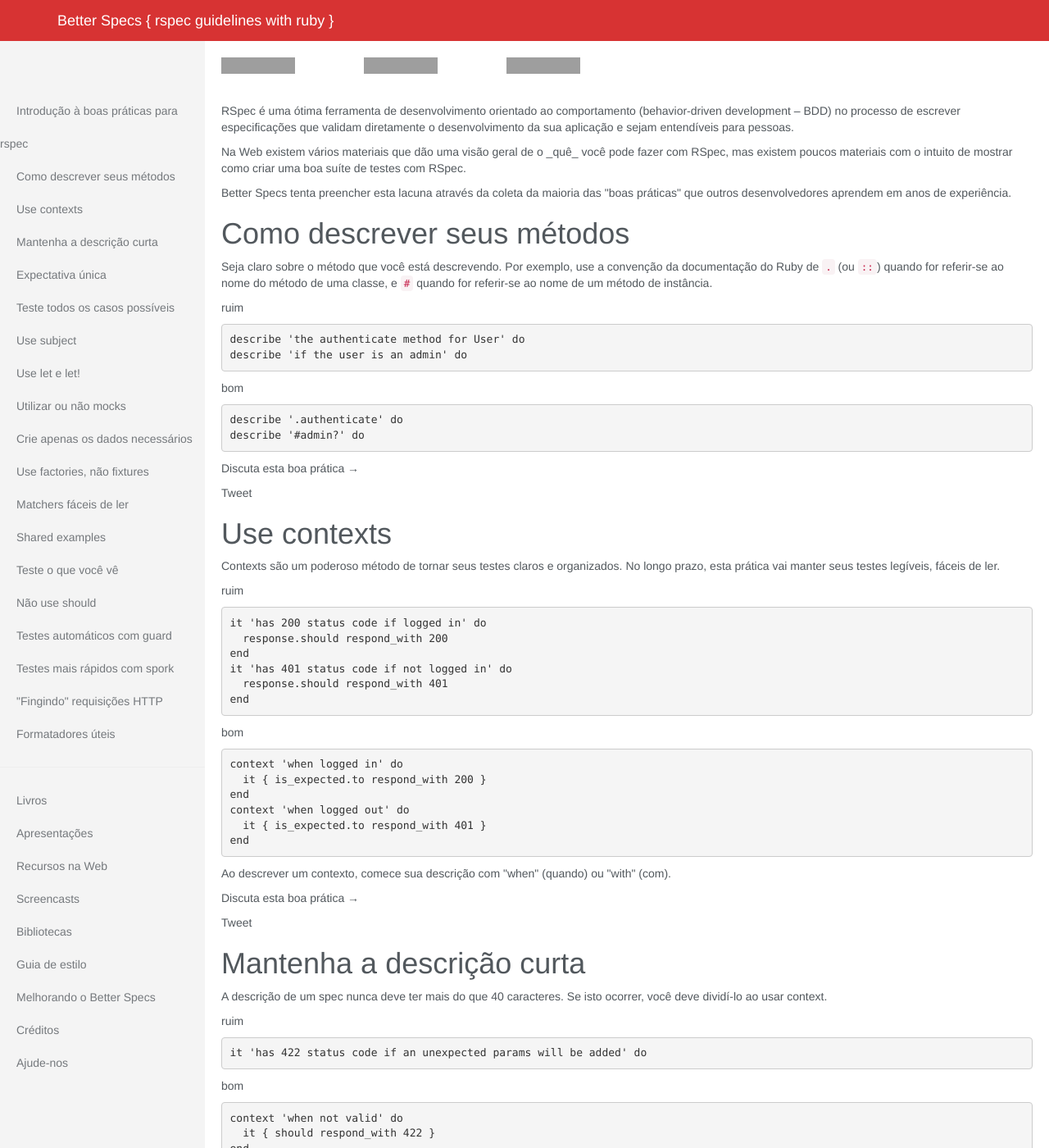
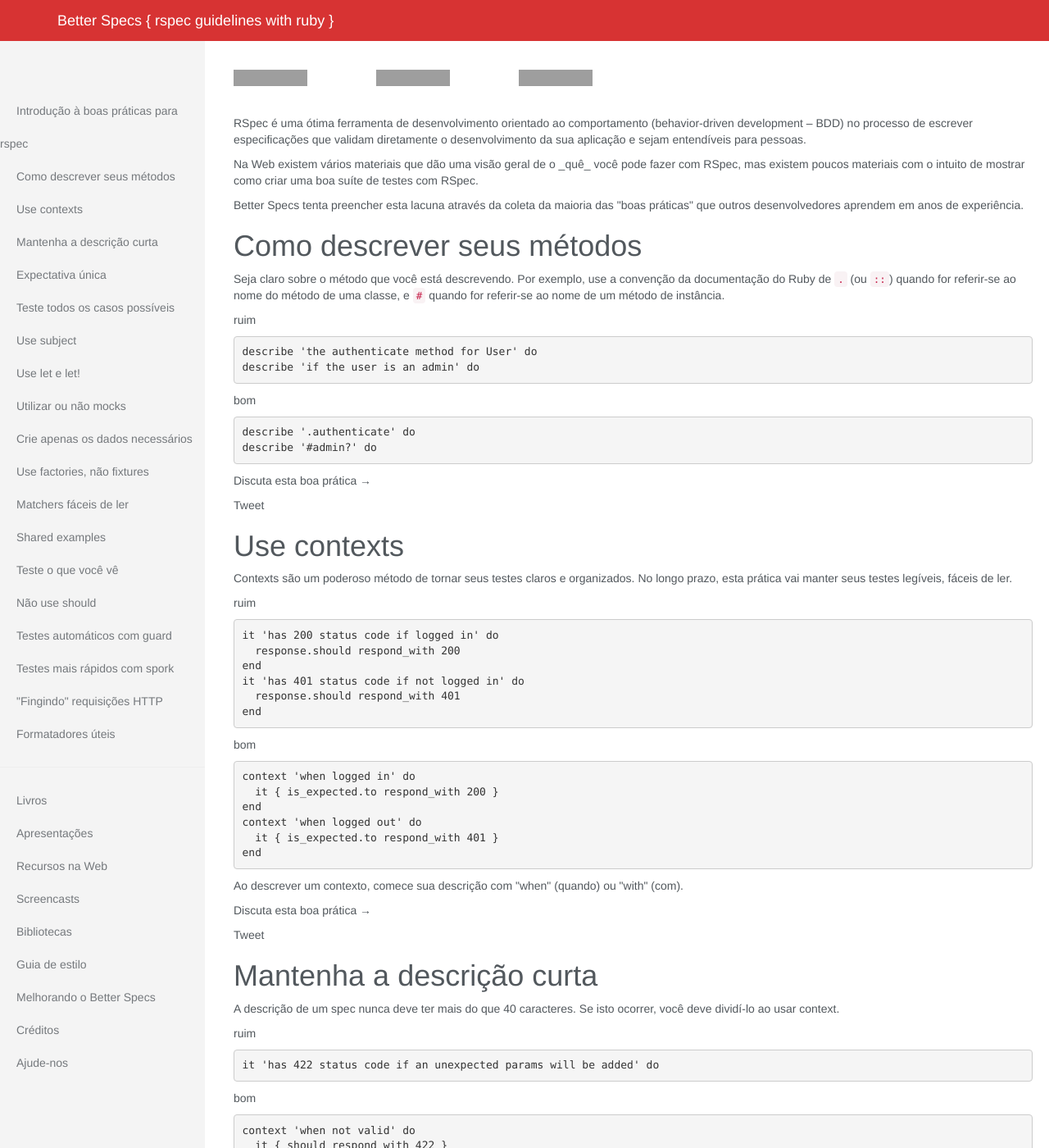
Before and after one commit to akz92/akz92.github.io, a Jekyll site: the page built from index.html, in a window 1280 px wide and 1400 px high. Shown: the whole window at 82% size. Built offline with Jekyll 4.4.1, drawn with Linux system fonts in a browser that asks for light colours; comment, search, counter and statistics services are not loaded; grey boxes are pictures that could not be loaded.

Commit message:
Update custom.css

```diff
--- a/css/custom.css
+++ b/css/custom.css
@@ -3,7 +3,7 @@
 }
 
 .content {
-  padding: 20px 20px 0 20px;
+  padding: 35px 20px 0 35px;
 }
 
 a {
```
